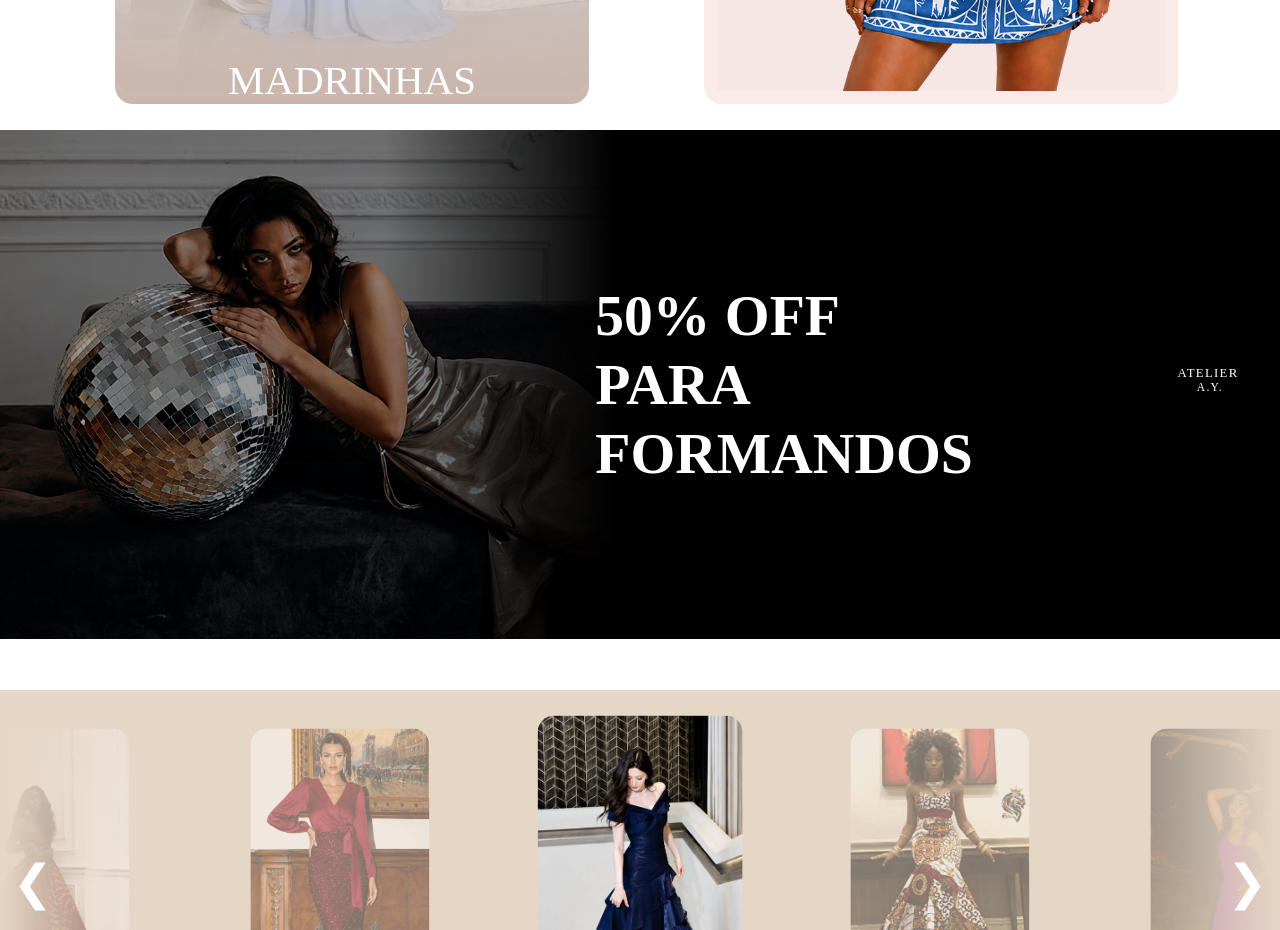
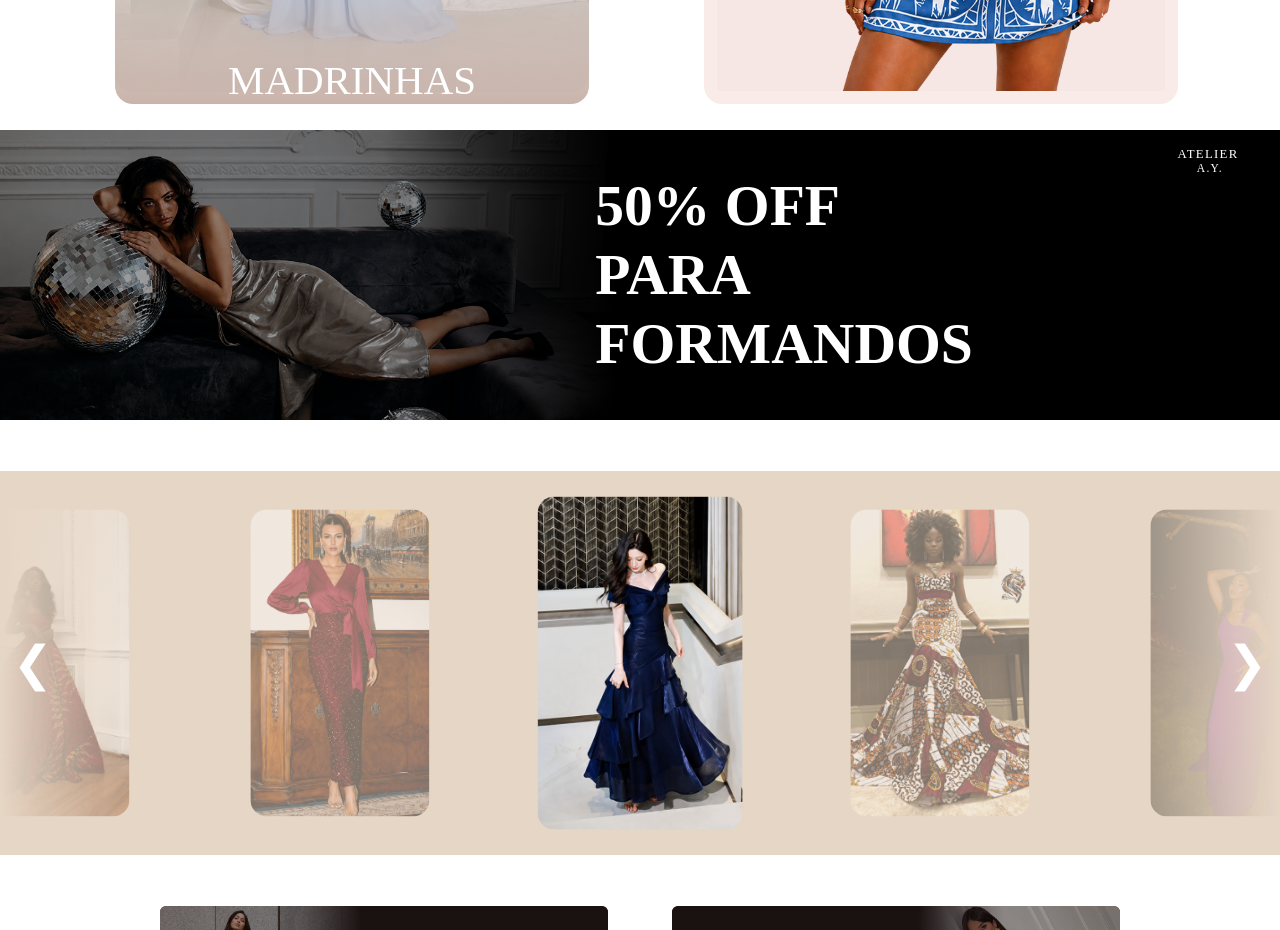
Before and after one commit to Atelier-A-Y/FrontEnd, a Vue app: page / in a window 1280 px wide. Shown: the part 1240-2170 px from the top of the page. Built offline with nearby package versions, Linux system fonts and the light colour scheme; a web font is replaced by a local one.

Commit message:
feat: ajustes

```diff
--- a/dev-dist/sw.js
+++ b/dev-dist/sw.js
@@ -82,7 +82,7 @@ define(['./workbox-5a5d9309'], (function (workbox) { 'use strict';
     "revision": "3ca0b8505b4bec776b69afdba2768812"
   }, {
     "url": "index.html",
-    "revision": "0.smhau2k1hqk"
+    "revision": "0.ap95nod2eko"
   }], {});
   workbox.cleanupOutdatedCaches();
   workbox.registerRoute(new workbox.NavigationRoute(workbox.createHandlerBoundToURL("index.html"), {
--- a/src/components/BannerComponent.vue
+++ b/src/components/BannerComponent.vue
@@ -23,9 +23,13 @@
   position: relative;
   width: 100%;
   overflow: hidden;
-  display: flex;
+  display: block;
 }
 
+.banner img {
+  width: 57%;
+  display: block;
+}
 
 .overlay {
   position: absolute;
```
